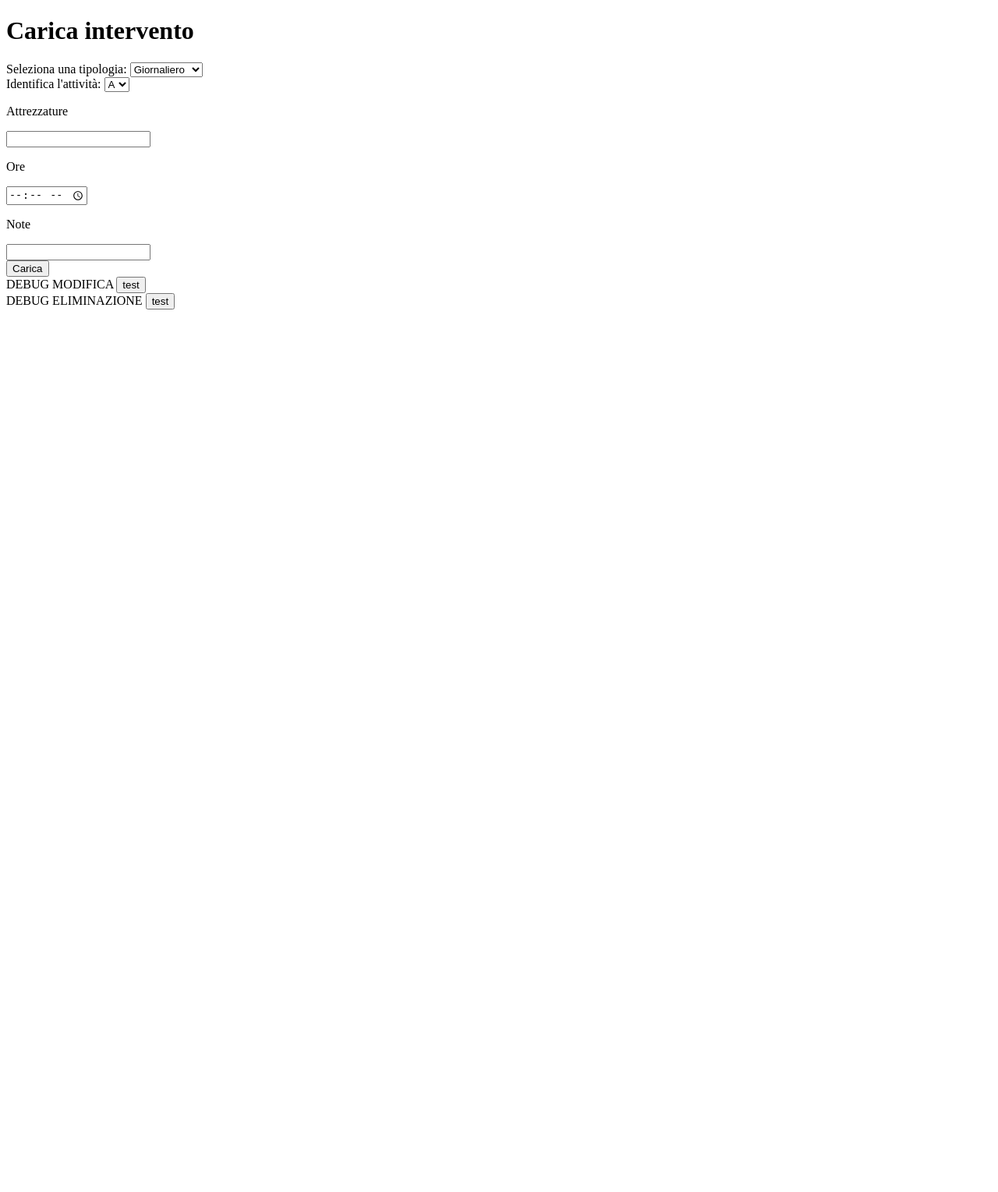
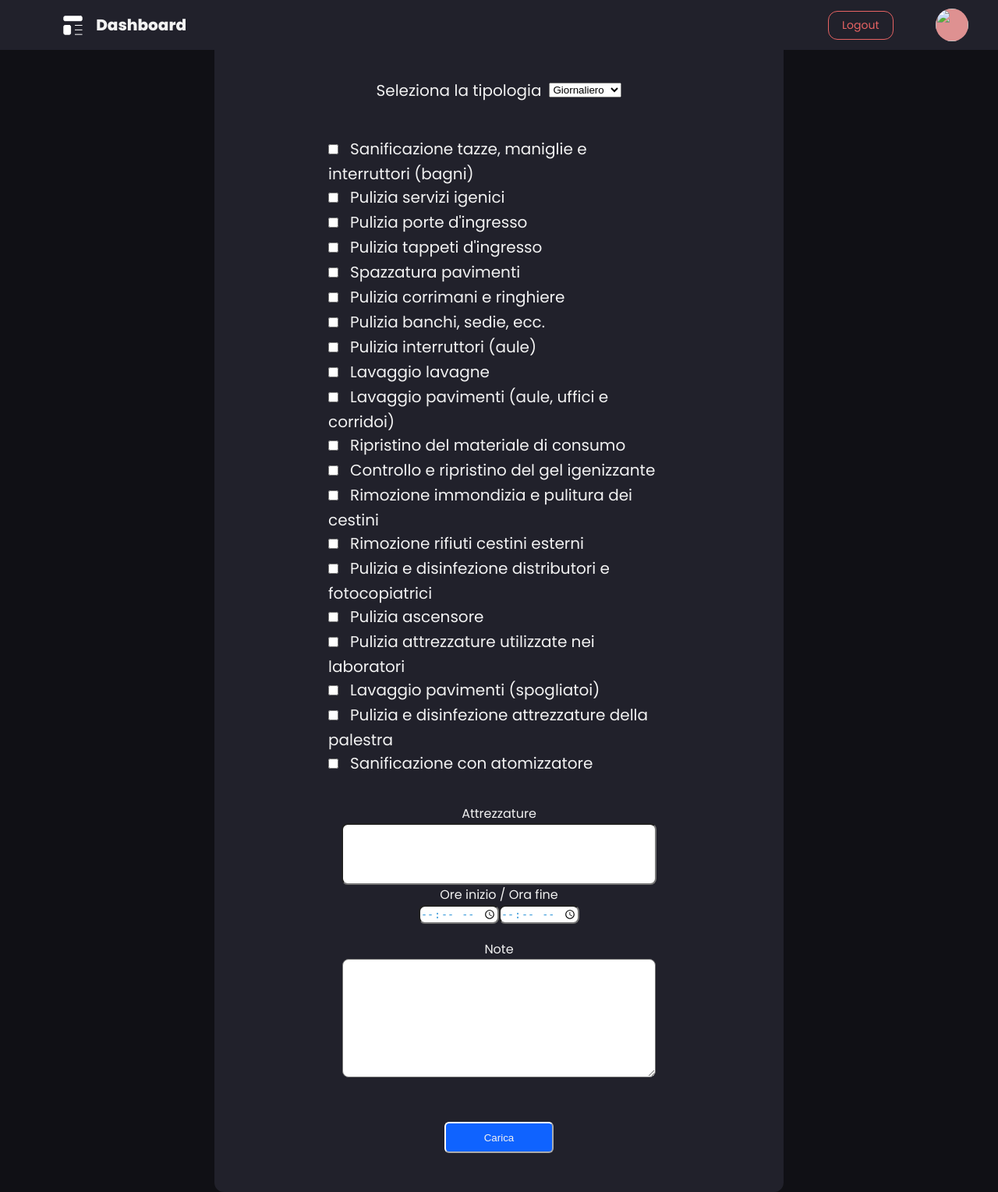
Before and after one commit to f0lg0/gelata, a Flask app: template src/webserver/web/templates/carica.html in a window 1280 px wide. Shown: the whole page at 78% size. Before the commit the page ends 397 px from the top, so only its background shows below. Run offline with Flask 2, Linux system fonts and the light colour scheme; the template is opened without the code that fills it, so the values that code supplies are empty.

Commit message:
new: merged carica page into full project

```diff
--- a/src/webserver/interventi_handler/interventi.py
+++ b/src/webserver/interventi_handler/interventi.py
@@ -12,7 +12,7 @@ interventi_handler = Blueprint("interventi_handler", __name__)
 @login_required
 def upload_intervento():
     if request.method == "GET":
-        return render_template("carica.html")
+        return render_template("carica.html", user=session['profile'])
     if request.method == "POST":
         # TODO: this is dummy data, we will eventually use form data
 
--- /dev/null
+++ b/src/webserver/web/static/css/carica.css
@@ -0,0 +1,119 @@
+* {
+    margin: 0;
+    padding: 0;
+}
+
+body {
+    background-color: #101015;
+    color: #f2f2f2;
+    font-family: "Poppins", sans-serif;
+}
+.Pagina {
+    width: 100%;
+    height: 100vh;
+
+    display: flex;
+    align-items: center;
+    justify-content: center;
+}
+.MainContainer {
+    width: 80%;
+    max-width: 730px;
+    border-radius: 12px;
+    background-color: #21212b;
+    text-align: center;
+
+    /* janky */
+    margin-top: 700px;
+}
+
+.main_choice {
+    display: flex;
+    flex-direction: row;
+    align-items: center;
+    justify-content: center;
+    margin: auto;
+
+    margin-top: 40px;
+}
+
+.main_choice p {
+    margin-right: 10px;
+    font-size: 20px;
+}
+
+.tipologia {
+    margin-top: 30px;
+    margin-bottom: 45px;
+}
+
+.tipologia h1 {
+    font-size: 40px;
+}
+
+.note {
+    margin-bottom: 20px;
+}
+.checkboxs {
+    width: 60%;
+    background-color: #21212b;
+
+    margin: auto;
+    margin-bottom: 35px;
+    text-align: left;
+    font-size: smaller;
+    font-family: "Poppins", sans-serif, bold;
+}
+
+.checkboxs input {
+    margin-right: 15px;
+    margin-bottom: 10px;
+}
+
+.checkboxs label {
+    font-size: 20px;
+}
+
+.attivita {
+    margin-bottom: 80px;
+}
+.custom {
+    border-radius: 8px;
+    min-width: 400px;
+    max-width: 400px;
+    min-height: 150px;
+    max-height: 230px;
+}
+.sfondoattrezzature {
+    border-radius: 8px;
+}
+.ore {
+    margin-bottom: 20px;
+}
+.sfondoora {
+    color: rgb(60, 156, 219);
+    border-radius: 8px;
+}
+.carica {
+    margin-bottom: 50px;
+    margin-top: 50px;
+}
+.carica button {
+    width: 140px;
+    height: 40px;
+    color: #f2f2f2;
+    background-color: rgb(15, 99, 255);
+    padding-top: 4px;
+    padding-bottom: 4px;
+    border-color: white;
+    border-width: 2px;
+    border-radius: 6px;
+}
+
+.sfondoattrezzature {
+    border-radius: 8px;
+    min-width: 400px;
+    max-width: 400px;
+    min-height: 75px;
+    max-height: 115px;
+}
--- a/src/webserver/web/templates/carica.html
+++ b/src/webserver/web/templates/carica.html
@@ -4,60 +4,166 @@
         <meta charset="UTF-8" />
         <meta http-equiv="X-UA-Compatible" content="IE=edge" />
         <meta name="viewport" content="width=device-width, initial-scale=1.0" />
-        <title>GELATA - Carica</title>
+        <title>Document</title>
+        <link rel="stylesheet" href="/css/carica.css" />
+        <link rel="preconnect" href="https://fonts.gstatic.com" />
+        <link href="https://fonts.googleapis.com/css2?family=Poppins:wght@100;200;300;400;600;800;900&display=swap" rel="stylesheet" />
     </head>
+    <body>
+        <script type="module" src="/js/components/navbar.js"></script>
+        <script type="module" src="/js/set_profile_pic.js"></script>
 
-    <body>
-        <h1>Carica intervento</h1>
-        <form action="http://127.0.0.1:5000/carica" method="post">
-            <div>
-                <label for="tipologia">Seleziona una tipologia:</label>
+        <navbar-component></navbar-component>
 
-                <select name="tipologia" id="tipologia">
-                    <option value="Giornaliero">Giornaliero</option>
-                    <option value="Settimanale">Settimanale</option>
-                    <option value="Mensile">Mensile</option>
-                    <option value="Annuale">Annuale</option>
-                </select>
+        <!-- janky -->
+        <div style="display: none">
+            <p id="user_pic">{{ user.picture }}</p>
+        </div>
+
+        <script>
+            // ! DA IMPLEMENTARE PER FORZA CON LA NAVBAR
+            function logout() {
+                location.href = "/logout";
+            }
+
+            function routeHome() {
+                location.href = "/";
+            }
+
+            function routeToProfile() {
+                location.href = "/profilo";
+            }
+        </script>
+
+        <div class="Pagina">
+            <div class="MainContainer">
+                <form action="/carica" method="POST">
+                    <div class="tipologia">
+                        <h1>Carica Intervento</h1>
+
+                        <div class="main_choice">
+                            <p>Seleziona la tipologia</p>
+                            <select name="Tipologia" id="tipologie">
+                                <option value="giornaliero" selected="selected">Giornaliero</option>
+                                <option value="settimanale">Settimanale</option>
+                                <option value="mensile">Mensile</option>
+                                <option value="annuale">Annuale</option>
+                            </select>
+                        </div>
+                    </div>
+                    <div class="checkboxs" id="checkboxs"></div>
+                    <div class="attrezzature">
+                        <p>Attrezzature</p>
+                        <input styletype="text" class="sfondoattrezzature" />
+                    </div>
+                    <div class="ore">
+                        <p>Ore inizio / Ora fine</p>
+                        <input type="time" class="sfondoora" /><input type="time" class="sfondoora" />
+                    </div>
+                    <div class="note">
+                        <p>Note</p>
+                        <textarea class="custom" type="text"></textarea>
+                    </div>
+                    <div class="carica">
+                        <button type="submit">Carica</button>
+                    </div>
+                </form>
             </div>
+        </div>
 
-            <div>
-                <label for="attività">Identifica l'attività:</label>
+        <script>
+            const att = {
+                giornaliero: [
+                    "Sanificazione tazze, maniglie e interruttori (bagni)",
+                    "Pulizia servizi igenici",
+                    "Pulizia porte d'ingresso",
+                    "Pulizia tappeti d'ingresso",
+                    "Spazzatura pavimenti",
+                    "Pulizia corrimani e ringhiere",
+                    "Pulizia banchi, sedie, ecc.",
+                    "Pulizia interruttori (aule)",
+                    "Lavaggio lavagne",
+                    "Lavaggio pavimenti (aule, uffici e corridoi)",
+                    "Ripristino del materiale di consumo ",
+                    "Controllo e ripristino del gel igenizzante",
+                    "Rimozione immondizia e pulitura dei cestini",
+                    "Rimozione rifiuti cestini esterni",
+                    "Pulizia e disinfezione distributori e fotocopiatrici",
+                    "Pulizia ascensore",
+                    "Pulizia attrezzature utilizzate nei laboratori",
+                    "Lavaggio pavimenti (spogliatoi)",
+                    "Pulizia e disinfezione attrezzature della palestra",
+                    "Sanificazione con atomizzatore ",
+                ],
+                settimanale: [
+                    "Sanificazione a fondo di scrivanie, sedie, armadi ecc.",
+                    "Lavaggio cestini gettacarte, al bisogno",
+                    "Disinfezione tribune o gradoni per spettatori (palestra)",
+                    "Eliminare i rifiuti a terra(ambienti esterni)",
+                    "Pulizia e disinfezione di cancelli, ringhiere, tubi",
+                    "Spolveratura delle superfici e degli arredi esterni",
+                    "Pulizia porte, portoni, cancelli",
+                    "Pulizia attrezzi ginnici che non prevedono soventi contatti ",
+                ],
+                mensile: [
+                    "Pulizia e igienizzazione di caloriferi",
+                    "Pulizia vetri e infissi interni.",
+                    "Pulizia esterna (balconi ecc.)",
+                    "Disinfestazione da insetti.",
+                    "Pulizia bacheche e targhe.",
+                    "Pulizia e disinfezione interna ed esterna armadietti",
+                    "Lavaggio meccanico dei pavimenti.",
+                    "Pulizia archivi in uso e loro accesso.",
+                    "Asportazione delle ragnatele ed aspirazione soffitti.",
+                ],
+                annuale: [
+                    "Lavaggio dei punti luce.",
+                    "Pulizia dei vetri esterni delle finestre e davanzali delle aule.",
+                    "Aspirazione soffitti difficilmente raggiungibili ",
+                    "Lavaggio tende.",
+                    "Manutenzione dei pavimenti in legno, ceramica, ecc.",
+                    "Manutenzione dei pavimenti cerati e non cerati.",
+                    "Ambienti non utilizzati (scantinati, ecc.).",
+                    "Pulizie di vetrate e tettoie (a cura di esterni).",
+                    "Pulizia e disinfezione interna ed esterna armadietti ",
+                ],
+            };
+            const removeChildren = (parent) => {
+                while (parent.lastChild) {
+                    parent.removeChild(parent.lastChild);
+                }
+            };
 
-                <select name="attività" id="attività">
-                    <option value="A">A</option>
-                    <option value="B">B</option>
-                    <option value="C">C</option>
-                </select>
-            </div>
+            const tipologie = document.getElementById("tipologie");
 
-            <div>
-                <p>Attrezzature</p>
-                <input type="text" />
-            </div>
+            function populateCheckboxs() {
+                const container = document.getElementById("checkboxs");
+                removeChildren(container);
 
-            <div>
-                <p>Ore</p>
-                <input type="time" />
-            </div>
+                let id = 0;
+                att[tipologie.value].forEach((a) => {
+                    const cont = document.createElement("div");
+                    cont.className = "opzione";
 
-            <div>
-                <p>Note</p>
-                <input type="text" />
-            </div>
+                    const checkbox = document.createElement("input");
+                    checkbox.type = "checkbox";
+                    checkbox.value = a;
+                    checkbox.id = `checkbox${id.toString()}`;
+                    id += 1;
 
-            <button type="submit">Carica</button>
-        </form>
+                    const label = document.createElement("label");
+                    label.for = id.toString();
+                    label.innerText = a;
 
-        <form action="/modifica" method="post">
-            <label for="mod">DEBUG MODIFICA</label>
-            <input type="submit" value="test" />
-        </form>
+                    cont.appendChild(checkbox);
+                    cont.appendChild(label);
 
+                    container.appendChild(cont);
+                });
+            }
 
-        <form action="/elimina" method="post">
-            <label for="mod">DEBUG ELIMINAZIONE</label>
-            <input type="submit" value="test" />
-        </form>
+            populateCheckboxs();
+            tipologie.addEventListener("change", populateCheckboxs);
+        </script>
     </body>
 </html>
```
